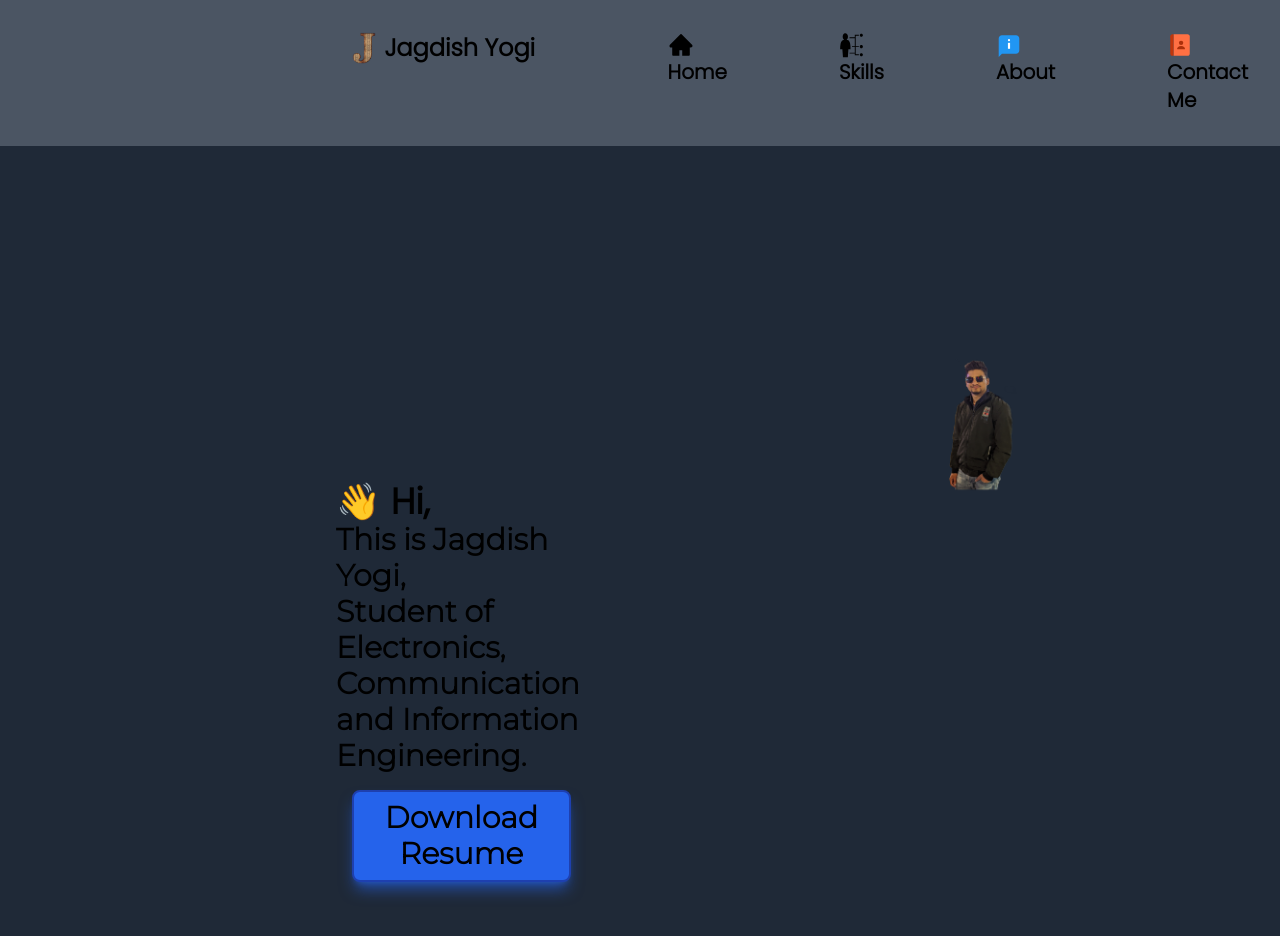
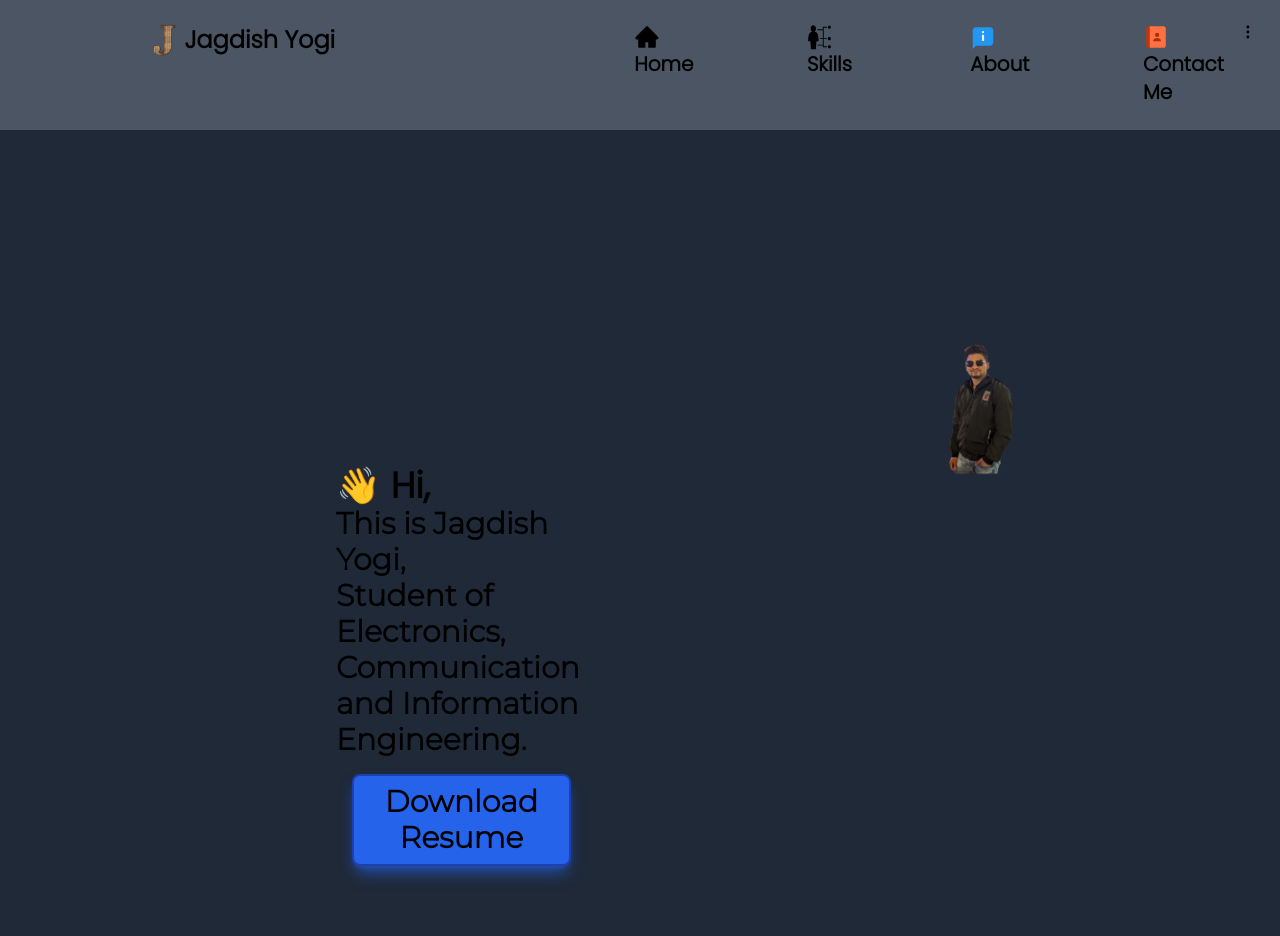
Before and after one commit to yogijagdish/personal-pprtfolio, a React (Create React App) app: page / in a window 1280 px wide. Shown: the top 936 px of the page. Built offline with nearby package versions, Linux system fonts and the light colour scheme.

Commit message:
making responsive

```diff
--- a/package.json
+++ b/package.json
@@ -9,7 +9,7 @@
     "aos": "^2.3.4",
     "react": "^18.2.0",
     "react-dom": "^18.2.0",
-    "react-icons": "^4.7.1",
+    "react-icons": "^4.9.0",
     "react-router-dom": "^6.6.1",
     "react-scripts": "5.0.1",
     "web-vitals": "^2.1.4"
--- a/src/components/Navbar.js
+++ b/src/components/Navbar.js
@@ -5,21 +5,32 @@ import { AiFillHome } from "react-icons/ai";
 import {GiSkills} from "react-icons/gi";
 import {FcAbout,FcContacts} from "react-icons/fc"
 
+import {BsThreeDotsVertical} from "react-icons/bs"
+
+
+
 
 export default function Navbar() {
   return (
-    <nav className="flex p-8 bg-gray-600">
+    <nav className="flex p-6 bg-gray-600">
 
       {/* flex 1  */}
-      <div className="basis-2/4 ml-48 px-32 font-bodyFont font-extrabold text-2xl"> <a href="/">  <img src={logo} alt="pic of a alphabet" className="h-8 float-left mr-2"/> Jagdish Yogi</a> </div>
+      <div className="basis-2/4 px-32 font-bodyFont font-extrabold text-2xl"> <a href="/">  <img src={logo} alt="pic of a alphabet" className="h-8 float-left mr-2"/> Jagdish Yogi</a> </div>
 
       {/* flex 2  */}
-      <ul className="flex basis-2/4 justify-center space-x-28 font-bodyFont text-xl font-bold bg-grey-700">
+<div className="invisible xl:visible lg:visible md:visible basis-2/4">
+      <ul className="flex justify-center md:space-x-28 sm:space-x-8 font-bodyFont text-xl font-bold">
         <li> <Link to="/"> <AiFillHome className="float-left mr-2" size={26}/> Home </Link></li>
         <li> <Link to="/skills"> <GiSkills className="float-left mr-2" size={26}/>Skills </Link></li>
         <li> <Link to="/"> <FcAbout className="float-left mr-2" size={26}/> About </Link></li>
         <li> <Link to="/contact"> <FcContacts className="float-left mr-2" size={26}/> Contact Me </Link></li>
       </ul>
+</div>
+<BsThreeDotsVertical/>
+
+<div>
+
+</div>
     </nav>
   );
 }
```
Also changed, not shown: 1 other file (tests, documents, lock files or other folders).
